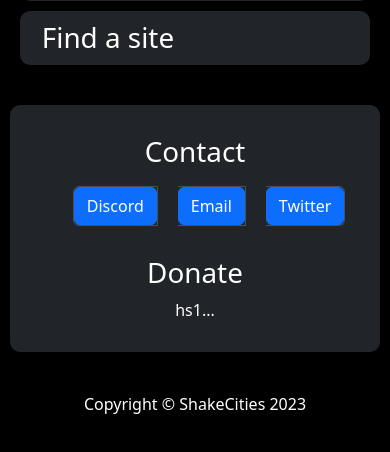
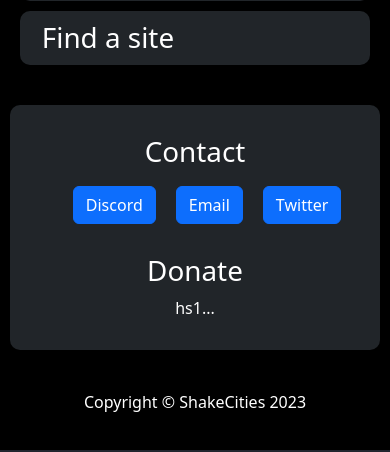
Before and after one commit to Nathanwoodburn/shakecities, a Flask app: page / in a window 390 px wide. Shown: the part 900-1352 px from the top of the page. Run offline with Flask 3, Linux system fonts and the light colour scheme; data that the repository does not hold is empty; parts of the project's set-up code (start-up, migrations or seed data) failed here and were passed over; some libraries are stand-ins or nearby versions.

Commit message:
fix: Remove contact button borders on mobile

```diff
--- a/templates/index.html
+++ b/templates/index.html
@@ -45,7 +45,7 @@
         <section class="d-print-none d-md-none d-lg-none d-xl-none d-xxl-none" style="background: var(--bs-body-color);text-align: center;padding-top: 10px;padding-bottom: 10px;margin-bottom: 25px;margin-top: 40px;border-radius: 10px;">
             <div style="margin: 20px;">
                 <h1>Contact</h1>
-                <div class="list-group list-group-horizontal" data-bs-theme="dark" style="margin: auto;width: 80%;"><button class="list-group-item list-group-item-action" style="width: 33%;padding: 0px;margin: 10px;"><a class="btn btn-primary" role="button" style="width: 100%;" target="_blank" href="https://discord.com">Discord</a></button><button class="list-group-item list-group-item-action" style="width: 33%;padding: 0px;margin: 10px;"><a class="btn btn-primary" role="button" style="width: 100%;" target="_blank" href="mailto:email@example.com">Email</a></button><button class="list-group-item list-group-item-action" style="width: 33%;padding: 0px;margin: 10px;"><a class="btn btn-primary" role="button" style="width: 100%;" target="_blank" href="https://twitter.com">Twitter</a></button></div>
+                <div class="list-group list-group-horizontal" data-bs-theme="dark" style="margin: auto;width: 80%;"><button class="list-group-item list-group-item-action" style="width: 33%;padding: 0px;margin: 10px;border-style: none;"><a class="btn btn-primary" role="button" style="width: 100%;" target="_blank" href="https://discord.com">Discord</a></button><button class="list-group-item list-group-item-action" style="width: 33%;padding: 0px;margin: 10px;border-style: none;"><a class="btn btn-primary" role="button" style="width: 100%;" target="_blank" href="mailto:email@example.com">Email</a></button><button class="list-group-item list-group-item-action" style="width: 33%;padding: 0px;margin: 10px;border-style: none;"><a class="btn btn-primary" role="button" style="width: 100%;" target="_blank" href="https://twitter.com">Twitter</a></button></div>
             </div>
             <div style="margin: 20px;">
                 <h1>Donate</h1>
```
